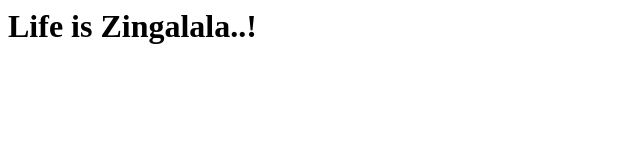
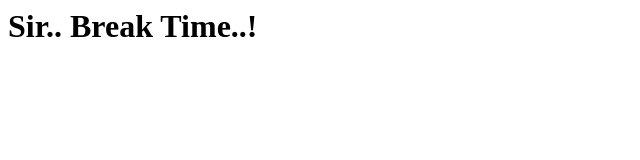
Before and after one commit to STARDITISS/myrepo, a plain HTML site: page index.html in a window 1280 px wide. Shown: the whole page, without its empty margins (0-640 px from the left). Drawn offline with Linux system fonts and the light colour scheme.

Commit message:
Break Time

```diff
--- a/index.html
+++ b/index.html
@@ -1 +1 @@
-<h1> Life is Zingalala..! </h1>
+<h1> Sir.. Break Time..! </h1>
```
